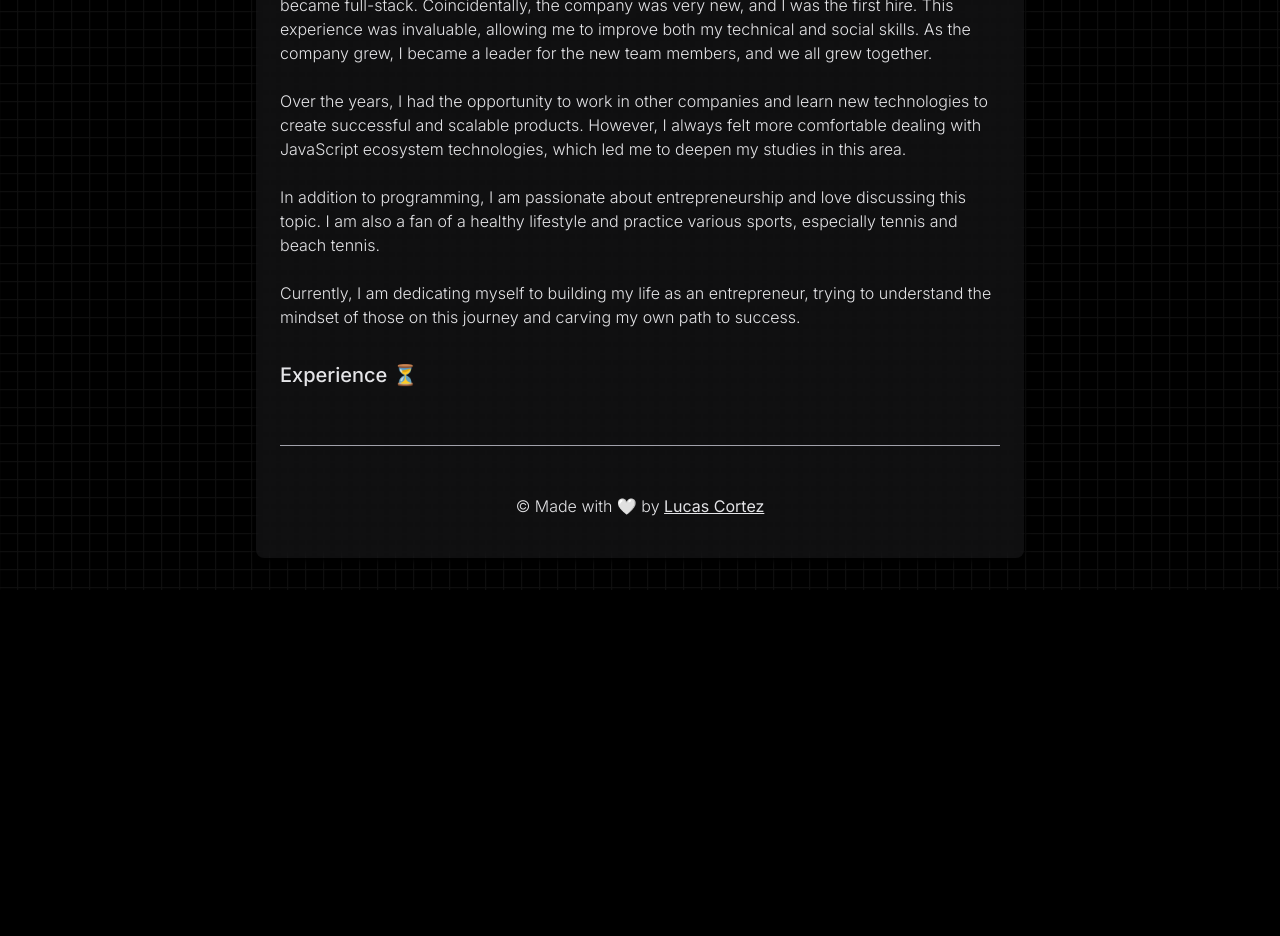
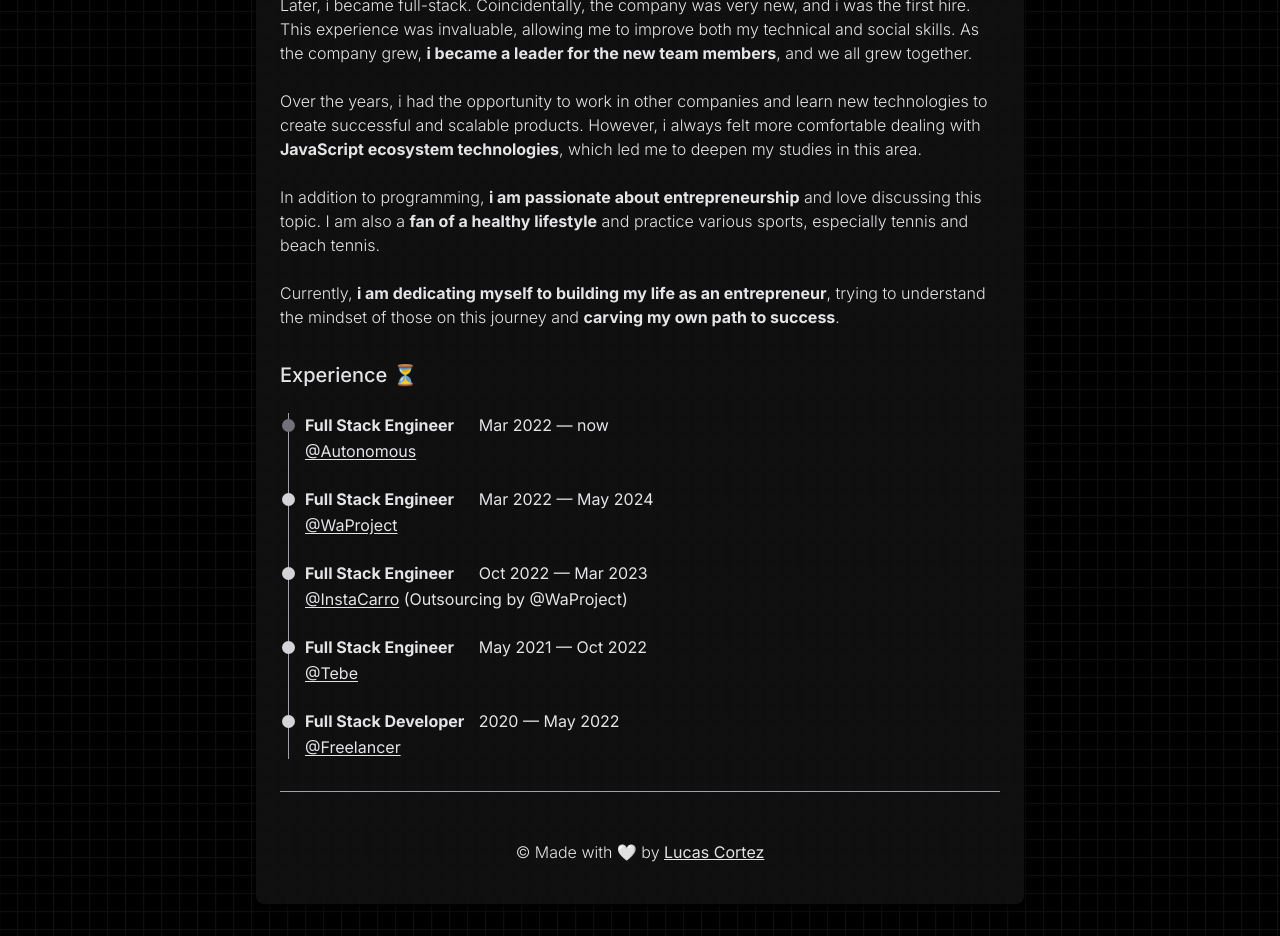
Before and after one commit to Lucas-Cortez/portfolio, a Next.js app: page /about in a window 1280 px wide. Shown: the part 600-1536 px from the top of the page. Before the commit the page ends 1190 px from the top, so only its background shows below. Built offline with nearby package versions, Linux system fonts and the light colour scheme.

Commit message:
chore: experiences

```diff
--- a/package.json
+++ b/package.json
@@ -23,12 +23,14 @@
     "clsx": "^2.1.1",
     "framer-motion": "^11.2.12",
     "lucide-react": "^0.379.0",
+    "moment": "^2.30.1",
     "next": "14.2.4",
     "next-themes": "^0.3.0",
     "react": "^18",
     "react-dom": "^18",
     "react-hook-form": "^7.52.1",
     "react-icons": "^5.2.1",
+    "resend": "^3.4.0",
     "server-only": "^0.0.1",
     "tailwind-merge": "^2.3.0",
     "tailwindcss-animate": "^1.0.7",
--- a/src/app/about/page.tsx
+++ b/src/app/about/page.tsx
@@ -1,9 +1,10 @@
+import { Age } from "@/components/common/Age";
 import { Animated } from "@/components/common/Animated";
+import { Experience } from "@/components/common/Experience";
+
+const EXPERIENCE = [{}];
 
 export default function AboutPage() {
-  const age = 24;
-  const experience = 4;
-
   return (
     <Animated>
       <section className="space-y-8">
@@ -11,43 +12,136 @@ export default function AboutPage() {
           <h2 className="text-xl font-medium hover:underline">My journey 👜</h2>
 
           <p className="font-light">
-            Hello, my name is Lucas and I am {age} years old.
+            Hello, my name is Lucas and i am <Age /> years old.
             <br />
-            <br />I am originally from Brazil, where I still live. I have +{experience} years of experience in
-            software development and have always been fascinated by the idea of being able to build anything
-            with just a laptop in my hand.
+            <br />I am originally from Brazil, where i still live. i have +<Experience /> years of experience
+            in software development and have always been{" "}
+            <span className="font-bold">fascinated by the idea of being able to build anything</span> with
+            just a laptop in my hand.
+            <br />
+            <br />I <span className="font-bold"> studied Information Systems for 4 years</span>, where i
+            developed a solid foundation for my career. My first project for a real client was a milestone in
+            my journey, focused on learning everything I could about developing useful software using HTML,
+            CSS, and JavaScript.
             <br />
             <br />
-            I studied Information Systems for 4 years, where I developed a solid foundation for my career. My
-            first project for a real client was a milestone in my journey, focused on learning everything I
-            could about developing useful software using HTML, CSS, and JavaScript.
+            During my student journey, i secured my first job as a{" "}
+            <span className="font-bold"> front-end developer at a local startup</span>. Later, i became
+            full-stack. Coincidentally, the company was very new, and i was the first hire. This experience
+            was invaluable, allowing me to improve both my technical and social skills. As the company grew,{" "}
+            <span className="font-bold"> i became a leader for the new team members</span>, and we all grew
+            together.
             <br />
             <br />
-            During my student journey, I secured my first job at a startup as a frontend developer. Later, I
-            became full-stack. Coincidentally, the company was very new, and I was the first hire. This
-            experience was invaluable, allowing me to improve both my technical and social skills. As the
-            company grew, I became a leader for the new team members, and we all grew together.
+            Over the years, i had the opportunity to work in other companies and learn new technologies to
+            create successful and scalable products. However, i always felt more comfortable dealing with{" "}
+            <span className="font-bold">JavaScript ecosystem technologies</span>, which led me to deepen my
+            studies in this area.
             <br />
             <br />
-            Over the years, I had the opportunity to work in other companies and learn new technologies to
-            create successful and scalable products. However, I always felt more comfortable dealing with
-            JavaScript ecosystem technologies, which led me to deepen my studies in this area.
+            In addition to programming,{" "}
+            <span className="font-bold">i am passionate about entrepreneurship</span> and love discussing this
+            topic. I am also a <span className="font-bold">fan of a healthy lifestyle</span> and practice
+            various sports, especially tennis and beach tennis.
             <br />
             <br />
-            In addition to programming, I am passionate about entrepreneurship and love discussing this topic.
-            I am also a fan of a healthy lifestyle and practice various sports, especially tennis and beach
-            tennis.
-            <br />
-            <br />
-            Currently, I am dedicating myself to building my life as an entrepreneur, trying to understand the
-            mindset of those on this journey and carving my own path to success.
+            Currently,{" "}
+            <span className="font-bold">i am dedicating myself to building my life as an entrepreneur</span>,
+            trying to understand the mindset of those on this journey and{" "}
+            <span className="font-bold">carving my own path to success</span>.
           </p>
         </div>
 
         <div className="space-y-6">
           <h2 className="text-xl font-medium hover:underline">Experience ⏳</h2>
 
-          <p></p>
+          <div>
+            <ol className="relative ml-2 space-y-6 border-s border-zinc-400">
+              <li className="ml-4">
+                <span className="absolute -start-[7px] mt-1.5 h-[13px] w-[13px] rounded-full bg-zinc-500" />
+
+                <div className="flex flex-col gap-0.5">
+                  <div className="flex flex-wrap items-center">
+                    <span className="w-1/4 font-bold">Full Stack Engineer</span>
+                    <span className="w-1/3">Mar 2022 — now</span>
+                  </div>
+
+                  <div>
+                    <span className="underline underline-offset-2 hover:text-white">@Autonomous</span>
+                  </div>
+                </div>
+              </li>
+
+              <li className="ml-4">
+                <span className="absolute -start-[7px] mt-1.5 h-[13px] w-[13px] rounded-full bg-zinc-300" />
+
+                <div className="flex flex-col gap-0.5">
+                  <div className="flex flex-wrap items-center">
+                    <span className="w-1/4 font-bold">Full Stack Engineer</span>
+                    <span className="w-1/3">Mar 2022 — May 2024</span>
+                  </div>
+
+                  <div>
+                    <a href="https://waproject.com.br" target="_blank" rel="noopener noreferrer">
+                      <span className="underline underline-offset-2 hover:text-white">@WaProject</span>
+                    </a>
+                  </div>
+                </div>
+              </li>
+
+              <li className="ml-4">
+                <span className="absolute -start-[7px] mt-1.5 h-[13px] w-[13px] rounded-full bg-zinc-300" />
+
+                <div className="flex flex-col gap-0.5">
+                  <div className="flex flex-wrap items-center">
+                    <span className="w-1/4 font-bold">Full Stack Engineer</span>
+                    <span className="w-1/3">Oct 2022 — Mar 2023</span>
+                  </div>
+
+                  <div>
+                    <p>
+                      <a href="https://instacarro.com" target="_blank" rel="noopener noreferrer">
+                        <span className="underline underline-offset-2 hover:text-white">@InstaCarro</span>
+                      </a>{" "}
+                      (Outsourcing by @WaProject)
+                    </p>
+                  </div>
+                </div>
+              </li>
+
+              <li className="ml-4">
+                <span className="absolute -start-[7px] mt-1.5 h-[13px] w-[13px] rounded-full bg-zinc-300" />
+
+                <div className="flex flex-col gap-0.5">
+                  <div className="flex flex-wrap items-center">
+                    <span className="w-1/4 font-bold">Full Stack Engineer</span>
+                    <span className="w-1/3">May 2021 — Oct 2022</span>
+                  </div>
+
+                  <div>
+                    <a href="https://tebesensor.com" target="_blank" rel="noopener noreferrer">
+                      <span className="underline underline-offset-2 hover:text-white">@Tebe</span>
+                    </a>
+                  </div>
+                </div>
+              </li>
+
+              <li className="ml-4">
+                <span className="absolute -start-[7px] mt-1.5 h-[13px] w-[13px] rounded-full bg-zinc-300" />
+
+                <div className="flex flex-col gap-0.5">
+                  <div className="flex flex-wrap items-center">
+                    <span className="w-1/4 font-bold">Full Stack Developer</span>
+                    <span className="w-1/3">2020 — May 2022</span>
+                  </div>
+
+                  <div>
+                    <span className="underline underline-offset-2 hover:text-white">@Freelancer</span>
+                  </div>
+                </div>
+              </li>
+            </ol>
+          </div>
         </div>
       </section>
     </Animated>
--- /dev/null
+++ b/src/components/common/Age.tsx
@@ -0,0 +1,9 @@
+"use client";
+
+import moment from "moment";
+
+export function Age() {
+  const age = moment().diff(moment("2000-02-16"), "years");
+
+  return age;
+}
--- /dev/null
+++ b/src/components/common/Experience.tsx
@@ -0,0 +1,9 @@
+"use client";
+
+import moment from "moment";
+
+export function Experience() {
+  const experience = Math.round(moment().diff(moment("2020-08-01"), "years", true));
+
+  return experience;
+}
```
Also changed, not shown: 1 other file (tests, documents, lock files or other folders).
